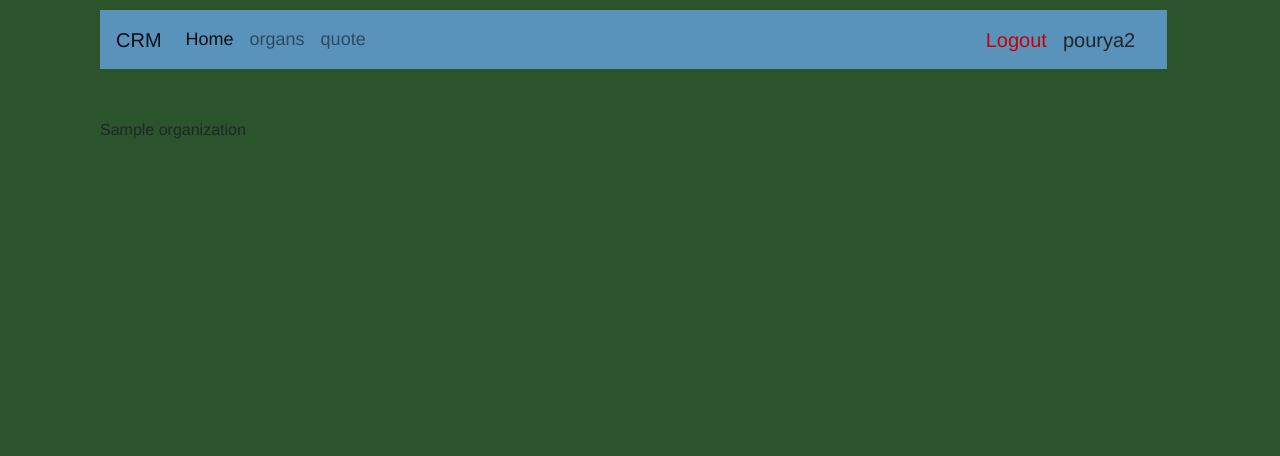
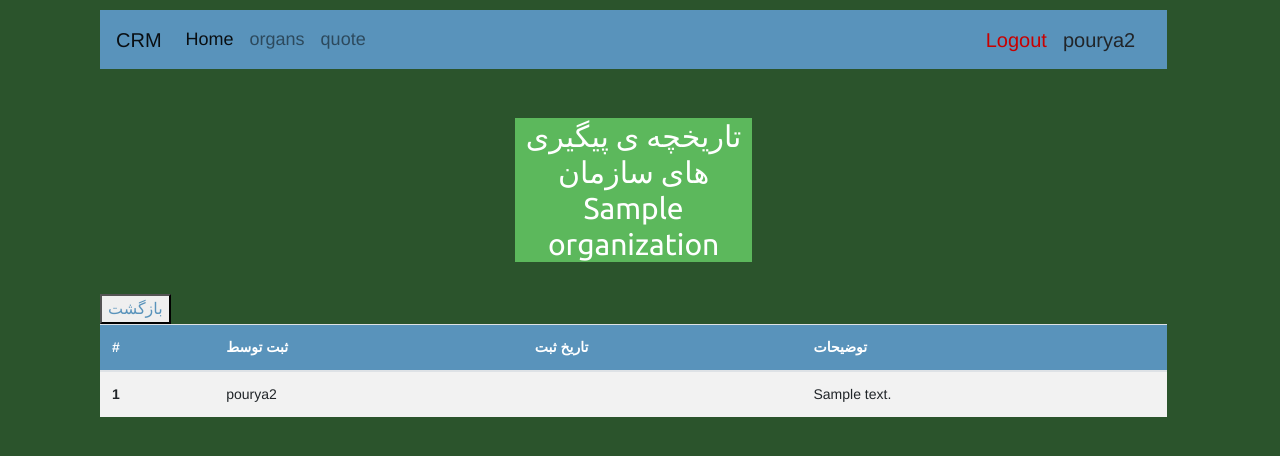
Before and after one commit to pouria-azizi/FinalProject, a Django app: page /organs/followup/detail/1 in a window 1280 px wide. Shown: the top 456 px of the page. Run offline with Django 3.2, Linux system fonts and the light colour scheme; a user stored in the database is signed in; data comes from the database, SQL or seed files in the repository; tables that the repository leaves empty hold one stand-in row (values such as "Sample post"); parts of the project's set-up code (start-up, migrations or seed data) failed here and were passed over; some libraries are stand-ins or nearby versions.

Commit message:
Created FollowUp

```diff
--- a/CRMsoftware/organs/models.py
+++ b/CRMsoftware/organs/models.py
@@ -53,9 +53,9 @@
     created_by = models.ForeignKey(get_user_model(), on_delete=models.PROTECT)
 
     def __str__(self):
-        return f'FollowUp created by {self.created_by} for {self.organ}'
-
-    class Meta:
-        constraints = [
-            models.UniqueConstraint(fields=['description', 'organ'], name='UniqueFollowUp')
-        ]
+        return f'{self.organ}'
+    #
+    # class Meta:
+    #     constraints = [
+    #         models.UniqueConstraint(fields=['description', 'organ'], name='UniqueFollowUp')
+    #     ]
--- a/CRMsoftware/organs/templates/organs/followup_detail.html
+++ b/CRMsoftware/organs/templates/organs/followup_detail.html
@@ -1,13 +1,45 @@
 {% extends 'organs/base.html' %}
 {% load static %}
-{% load widget_tweaks %}
+
 {% block title %}
-    FollowUp Detail
+    {% if category %}{{ category.name }}{% else %}Organs{% endif %}
 {% endblock %}
 {% block content %}
+    <div class="col-lg-3 container-fluid">
+        <h4 style="color: white">تاریخچه ی پیگیری های سازمان {{ object }}
+        </h4>
+    </div><br>
+    <button><a href="{% url 'organ_list' %}">بازگشت</a></button>
     <form method="get">
 
-        {{ object }}
+        <div class="product-list">
+            <table class="table table-striped" style="background-color: white">
 
+                <thead>
+                <tr>
+                    <th scope="col">#</th>
+
+                    <th scope="col">ثبت توسط</th>
+                    <th scope="col">تاریخ ثبت</th>
+                    <th scope="col">توضیحات</th>
+
+                </tr>
+                </thead>
+                <tbody>
+                {% for obj in description.all %}
+                    <tr>
+                        <th scope="row">{{ forloop.counter }}</th>
+
+                        <td>{{ obj.created_by }}</td>
+                        <td>{{ obj.created|date:"Y-m-d , H:i:s" }}</td>
+                        <td>{{ obj.description }}</td>
+
+                    </tr>
+                {% endfor %}
+                </tbody>
+            </table>
+
+        </div>
     </form>
+
 {% endblock %}
--- a/CRMsoftware/organs/views.py
+++ b/CRMsoftware/organs/views.py
@@ -7,16 +7,13 @@
 from django.views.generic import ListView, DetailView
 from django.contrib.auth.mixins import LoginRequiredMixin
 from django.contrib import messages
-from django.views.generic import CreateView, UpdateView, FormView
+from django.views.generic import CreateView, UpdateView
 from . import models, serializers, forms
-from products.models import Product # noqa
+from products.models import Product  # noqa
 from rest_framework import generics, filters, viewsets, permissions
 from rest_framework.exceptions import NotAuthenticated
 from rest_framework.pagination import PageNumberPagination
 from rest_framework.authtoken.models import Token
-from django.views.decorators.http import require_POST
-from django.contrib.auth import decorators
-
 
 logger = logging.getLogger(__name__)  # logger object
 
@@ -149,6 +146,9 @@
 
 @method_decorator(csrf_exempt, name='dispatch')
 class CreateFollowUp(LoginRequiredMixin, CreateView):
+    """
+    Create new followUp for organs
+    """
     model = models.FollowUp
     fields = [
         'description'
@@ -175,10 +175,15 @@
         return context
 
 
-@method_decorator(csrf_exempt, name='dispatch')
 class FollowUpDetail(LoginRequiredMixin, DetailView):
     queryset = models.FollowUp.objects.all()
     template_name = 'organs/followup_detail.html'
+
+    def get_context_data(self, **kwargs):
+        pk = self.kwargs.get('pk')
+        context = super(FollowUpDetail, self).get_context_data(**kwargs)
+        context['description'] = models.FollowUp.objects.filter(organ_id=pk)
+        return context
 
     def get_queryset(self):
         if self.request.user.is_anonymous:
@@ -192,12 +197,16 @@
 
 
 class OrgansListApi(viewsets.ModelViewSet):
+    """
+    this view can represent api for organizations data
+    """
     queryset = models.Organization.objects.all()
     serializer_class = serializers.OrgansSerializer
     filter_backends = [filters.SearchFilter]
     search_fields = ['name']
     pagination_class = PageNumberPagination
     permission_classes = [permissions.IsAuthenticated]
+
     # token = Token.objects.create(user=models.Organization.created_by)
     # print(token.key)
 
```
